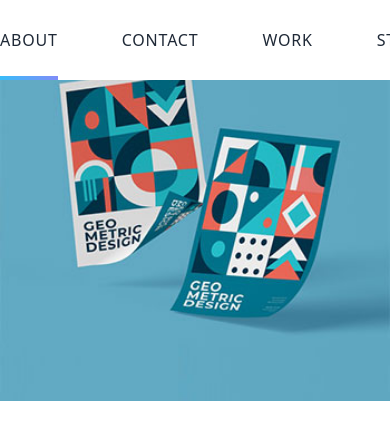
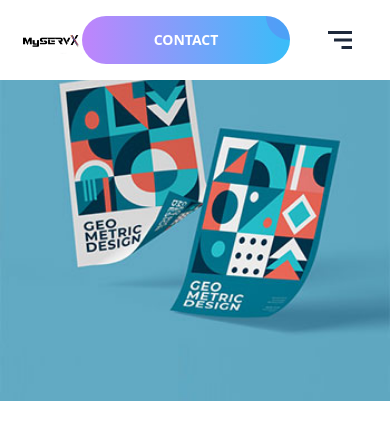
Before and after one commit to anesszereg/My_ServX, a Next.js app: page / in a window 390 px wide. Shown: the top 440 px of the page. Built offline with nearby package versions, Linux system fonts and the light colour scheme.

Commit message:
small tweaks

```diff
--- a/package.json
+++ b/package.json
@@ -18,6 +18,7 @@
     "next": "13.1.6",
     "react": "18.2.0",
     "react-dom": "18.2.0",
+    "react-icons": "^4.7.1",
     "typescript": "4.9.5"
   },
   "devDependencies": {
--- a/src/components/Header/ButtonBurger.jsx
+++ /dev/null
@@ -1,12 +0,0 @@
-const ButtonBurger = (props) => {
-    return (
-      <button type="button"
-     onClick={()=>{props.data == true ? props.toggleItem(false) : props.toggleItem(true) }}
-      className="inline-flex items-center p-2 text-sm text-gray-500 rounded-lg md:hidden hover:bg-gray-100 focus:outline-none focus:ring-2 focus:ring-gray-200 dark:text-gray-400 dark:hover:bg-gray-700 dark:focus:ring-gray-600" aria-controls="navbar-cta" aria-expanded="false">
-        <span className="sr-only">Open main menu</span>
-        <svg className="w-6 h-6" aria-hidden="true" fill="currentColor" viewBox="0 0 20 20" xmlns="http://www.w3.org/2000/svg"><path fillRule="evenodd" d="M3 5a1 1 0 011-1h12a1 1 0 110 2H4a1 1 0 01-1-1zM3 10a1 1 0 011-1h12a1 1 0 110 2H4a1 1 0 01-1-1zM3 15a1 1 0 011-1h12a1 1 0 110 2H4a1 1 0 01-1-1z" clipRule="evenodd"></path></svg>
-      </button>
-    )
-  }
-
-  export default ButtonBurger;
--- a/src/components/Header/NavBar.jsx
+++ b/src/components/Header/NavBar.jsx
@@ -1,5 +1,4 @@
 import { useState } from "react";
-import ButtonBurger from "./ButtonBurger";
 import Image from "next/image";
 import Logo from "public/assets/logo.png";
 
@@ -14,7 +13,7 @@ const NavBar = () => {
   return (
     // giving it a height of h-28 to keep the size fixed
     <nav className="bg-white w-full fixed h-20 border-gray-200   ">
-      <div className="w-full flex h-full  items-center justify-between ">
+      <div className="w-full flex h-full md:px-0 px-4  items-center justify-between ">
         {/* object contain scales down the image so its all seen , object center centers it */}
           <Link href={"/"}  legacyBehavior>
             <div className="flex relative w-40  h-full  items-center">
@@ -23,8 +22,7 @@ const NavBar = () => {
             </div>
           </Link>
 
-
-        <Navlinks visibility={isDropdownOpen == true ? "block" : "hidden"} />
+        <Navlinks  />
       </div>
 
       {/* <Sidebar visibility={isSidebarOpen == true ? "block" : "hidden"}>
--- a/src/components/Header/Navlinks.jsx
+++ b/src/components/Header/Navlinks.jsx
@@ -1,11 +1,18 @@
 import Link from "next/link";
+import { BiMenuAltRight } from "react-icons/bi";
+import { useState } from "react";
 const Navlinks = (props) => {
-  const links = [{ title: "about", slug: "/about" },{ title: "contact", slug: "/contact" },{ title: "work", slug: "/work" },{ title: "stuff", slug: "/stuff" }];
+  const links = [
+    { title: "about", slug: "/about" },
+    { title: "contact", slug: "/contact" },
+    { title: "work", slug: "/work" },
+    { title: "stuff", slug: "/stuff" },
+  ];
   // now u made the links u can replicate them
   return (
     <div className="w-full max-w-3xl flex  h-full">
       <nav className="w-full flex items-center pr-4 h-full">
-        <ul className="w-full gap-x-16 h-full flex items-center">
+        <ul className="w-full gap-x-16 h-full hidden md:flex items-center">
           {links.map((item, index) => (
             // 4px is a custom value h-[custom value]
             // now for the cool stuff you can add a group class to the parent
@@ -16,14 +23,16 @@ const Navlinks = (props) => {
             </li>
           ))}
         </ul>
-        <button className="w-52 h-12 rounded-full relative overflow-hidden transition-all group font-bold text-sm duration-500 ease-in-out   text-white uppercase bg-gradient-to-r from-purple-400  to-sky-400">
-            <div className="w-12 h-12 group-hover:scale-[1.75] transition-all duration-500 ease-in-out rounded-full bg-purple-600 bg-opacity-20 absolute -right-6 -top-6 ">
-
-            </div>
+        <div className="flex items-center justify-end w-full md:w-fit gap-x-8 md:gap-x-0">
+          <button type="button" className="w-52 h-12 rounded-full relative overflow-hidden transition-all group font-bold text-sm duration-500 ease-in-out   text-white uppercase bg-gradient-to-r from-purple-400  to-sky-400">
+            <div className="w-12 h-12 group-hover:scale-[1.75] transition-all duration-500 ease-in-out rounded-full bg-purple-600 bg-opacity-20 absolute -right-6 -top-6 "></div>
             contact
-      </button>
+          </button>
+          <button type="button" className="block md:hidden">
+            <BiMenuAltRight className="text-4xl  text-slate-800" />
+          </button>
+        </div>
       </nav>
-
     </div>
   );
 };
```
Also changed, not shown: 1 other file (tests, documents, lock files or other folders).
